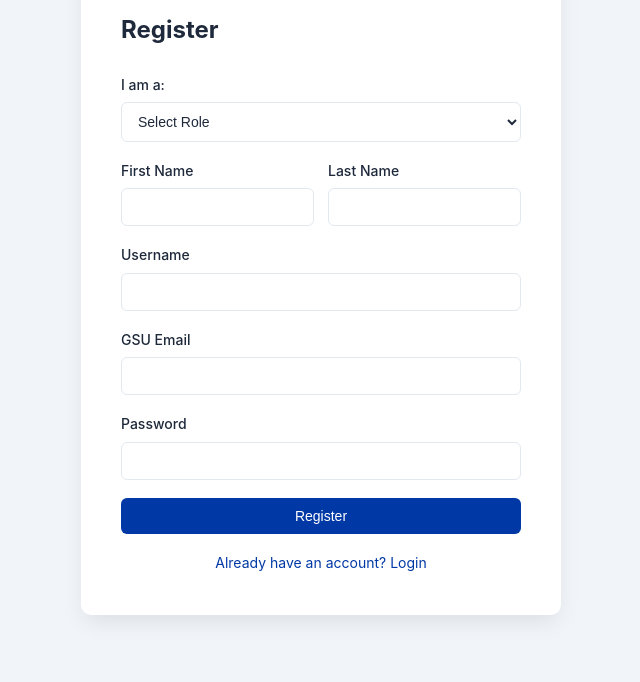
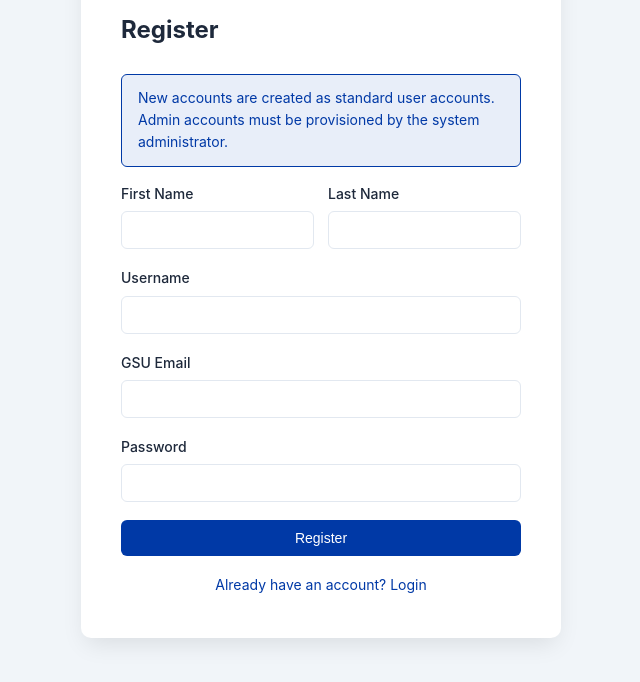
Before and after one commit to YJinu/GSU-Room-Booking-Project, a plain HTML site: page frontend/index.html in a window 1280 px wide. Both pictures are taken after a click on the link "Don't have an account? Register". Shown: the part 212-894 px from the top of the page, without its empty margins (319-959 px from the left). Drawn offline with Linux system fonts and the light colour scheme; no server answers.

Commit message:
Update index.html

```diff
--- a/frontend/index.html
+++ b/frontend/index.html
@@ -48,13 +48,8 @@
                     <form id="register-form" class="auth-form">
                         <h2>Register</h2>
 
-                        <div class="form-group">
-                            <label for="role">I am a:</label>
-                            <select id="role" required>
-                                <option value="">Select Role</option>
-                                <option value="user">User</option>
-                                <option value="admin">Admin</option>
-                            </select>
+                        <div class="alert alert-info">
+                            New accounts are created as standard user accounts. Admin accounts must be provisioned by the system administrator.
                         </div>
 
                         <div class="form-row">
```
